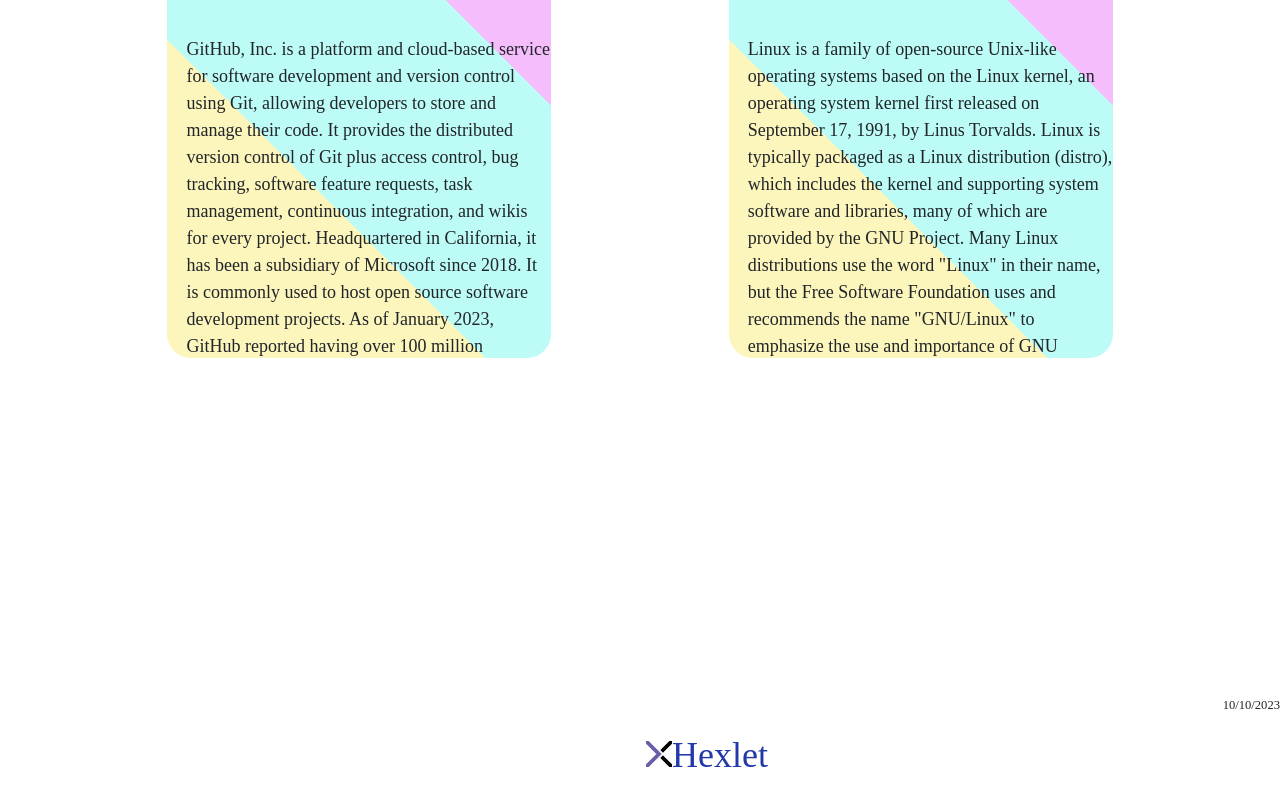
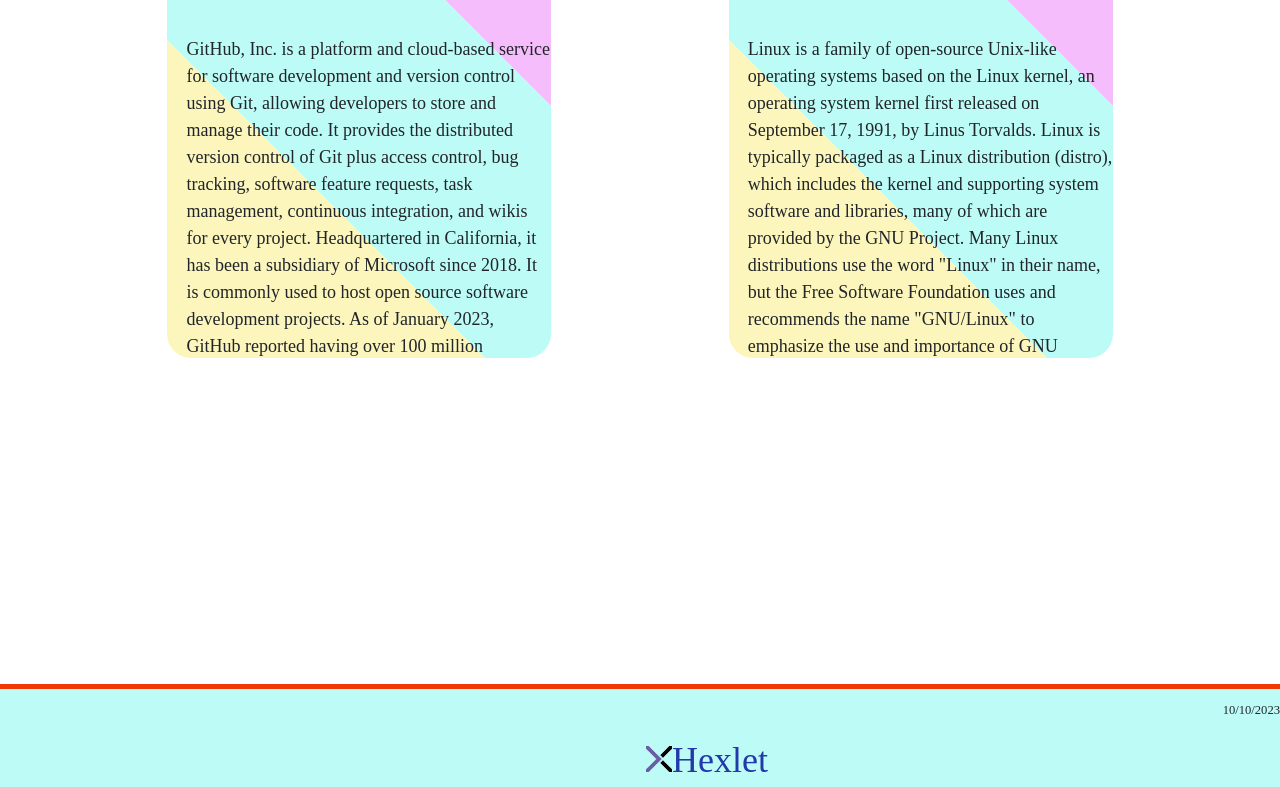
Before and after one commit to Mikhail-Makharia-1105o/summary-makharia-1105o, a plain HTML site: page index.html in a window 1280 px wide. Shown: the part 1065-1852 px from the top of the page. Drawn offline with Linux system fonts and the light colour scheme; a web font is replaced by a local one.

Commit message:
-Background color for the footer

```diff
--- a/main-style.css
+++ b/main-style.css
@@ -214,6 +214,8 @@ footer {
     display: flex;
     flex-flow: column;
     text-align: right;
+    background-color: var(--color-triad-sub);
+    border-top: var(--color-triad-contrast-main) 5px solid;
 }
 
 .footer-link {
```
